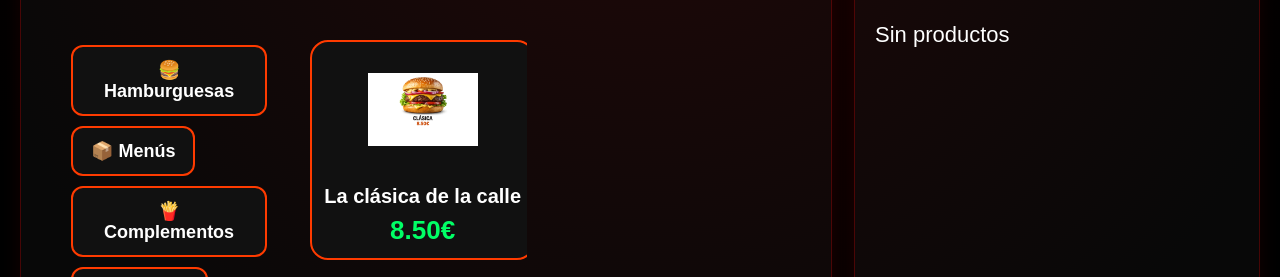
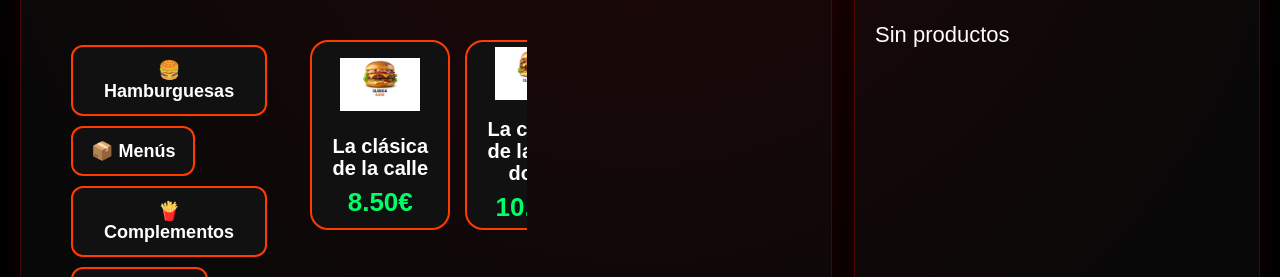
Before and after one commit to paredesalfredo94-coder/lacallejera-tpv, a website: page index.html in a window 1280 px wide. Shown: the part 213-490 px from the top of the page. Drawn offline with Linux system fonts and the light colour scheme.

Commit message:
Update style.css

```diff
--- a/style.css
+++ b/style.css
@@ -102,14 +102,15 @@ align-items:start;
 }
 
 .producto{
-min-width:160px;
-height:220px;
+min-width:140px;
+max-width:140px;
+height:190px;
 
 background:#111;
 border:2px solid #ff3b00;
 border-radius:18px;
 
-padding:12px;
+padding:10px;
 
 display:flex;
 flex-direction:column;
@@ -128,10 +129,10 @@ box-shadow:0 0 20px rgba(255,60,0,.45);
 }
 
 .producto img{
-width:110px;
-height:110px;
+width:80px;
+height:80px;
 object-fit:contain;
-margin-bottom:10px;
+margin-bottom:8px;
 }
 
 .infoProducto{
@@ -331,6 +332,7 @@ overflow-x:auto;
 overflow-y:hidden;
 padding:10px;
 margin-bottom:20px;
+width:100%;
 }
 
 .extras-modal{
```
